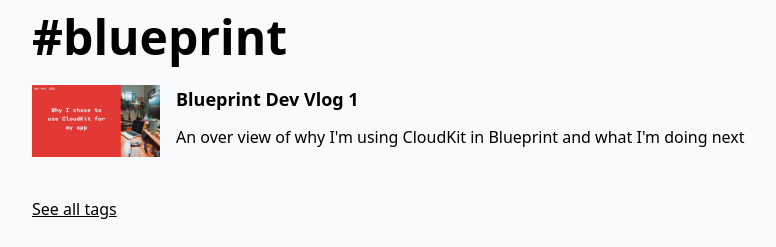
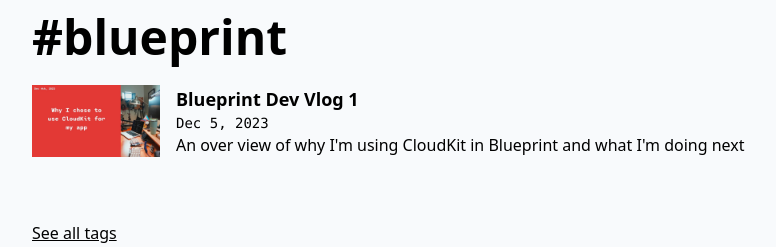
Before and after one commit to heyjaywilson/heyjaywilsoncom, an Astro site: page /tag/blueprint in a window 1280 px wide. Shown: the part 91-338 px from the top of the page, without its empty margins (96-872 px from the left). Built offline with nearby package versions, Linux system fonts and the light colour scheme; Astro itself is replaced by a stand-in of ours.

Commit message:
fix: style

```diff
--- a/src/components/posts/PostItem.astro
+++ b/src/components/posts/PostItem.astro
@@ -1,5 +1,6 @@
 ---
 import { type CollectionEntry } from 'astro:content';
+import FormattedDate from '../FormattedDate.astro';
 interface Props {
     post: CollectionEntry<"blog">;
 }
@@ -8,7 +9,7 @@
 
 ---
 
-<a href={`/blog/${post.slug}`} class="md:flex">
+<a href={`/blog/${post.slug}`} class="md:flex md:mb-8">
     {post.data.heroImage && (
       <img
         src={post.data.heroImage}
@@ -16,8 +17,9 @@
         class="rounded-t-md md:rounded-none w-full md:w-32 md:h-full"
       />
     )}
-    <div class="p-4 md:py-0">
-      <h3 class="text-lg font-bold">{post.data.title}</h3>
-      <p class="p-none">{post.data.description}</p>
+    <div class="pl-4 md:py-0">
+      <h3 class="text-lg font-bold pb-0">{post.data.title}</h3>
+      <p class="p-0 font-mono text-sm"><FormattedDate date={post.data.pubDate}/></p>
+      <p class="p-0">{post.data.description}</p>
     </div>
   </a>
--- a/src/components/posts/Posts.astro
+++ b/src/components/posts/Posts.astro
@@ -1,5 +1,4 @@
 ---
-import FormattedDate from "../FormattedDate.astro";
 import PostItem from "./PostItem.astro";
 import { getCollection } from "astro:content";
 interface Props {
```
